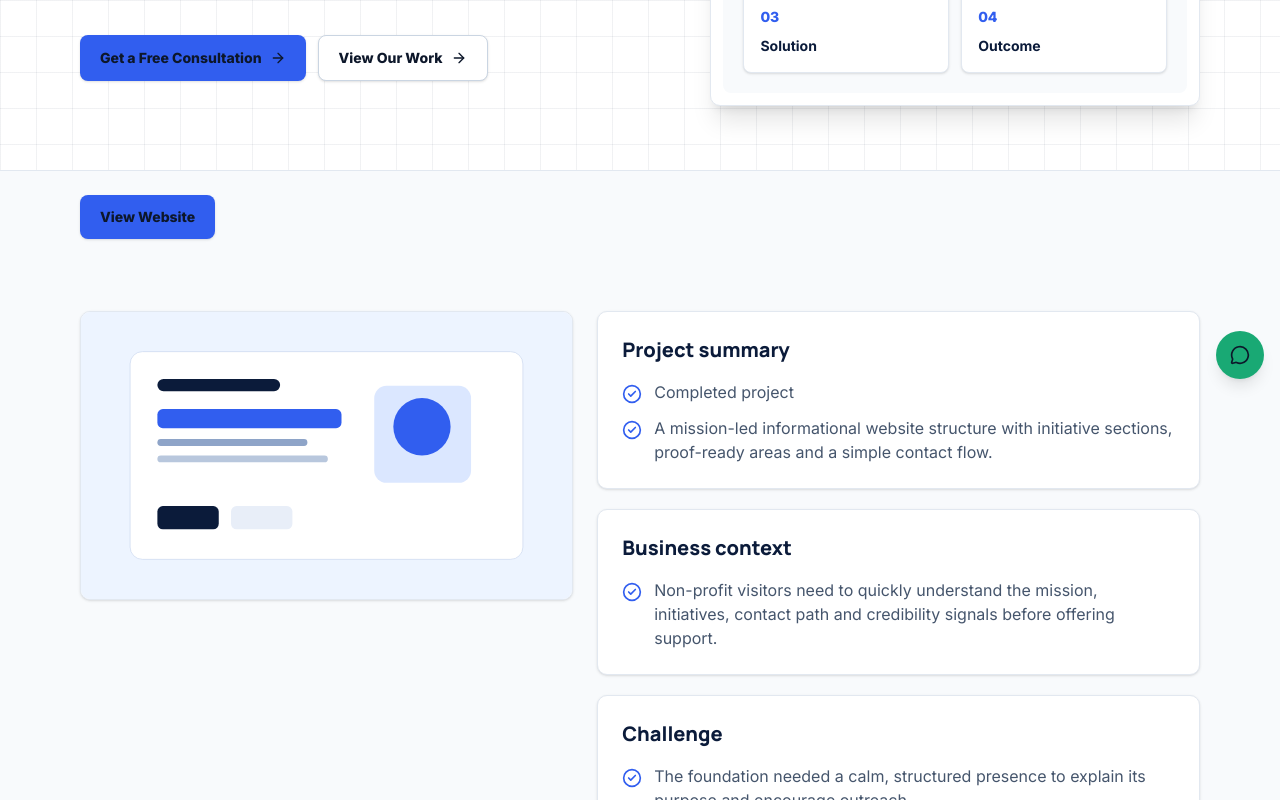
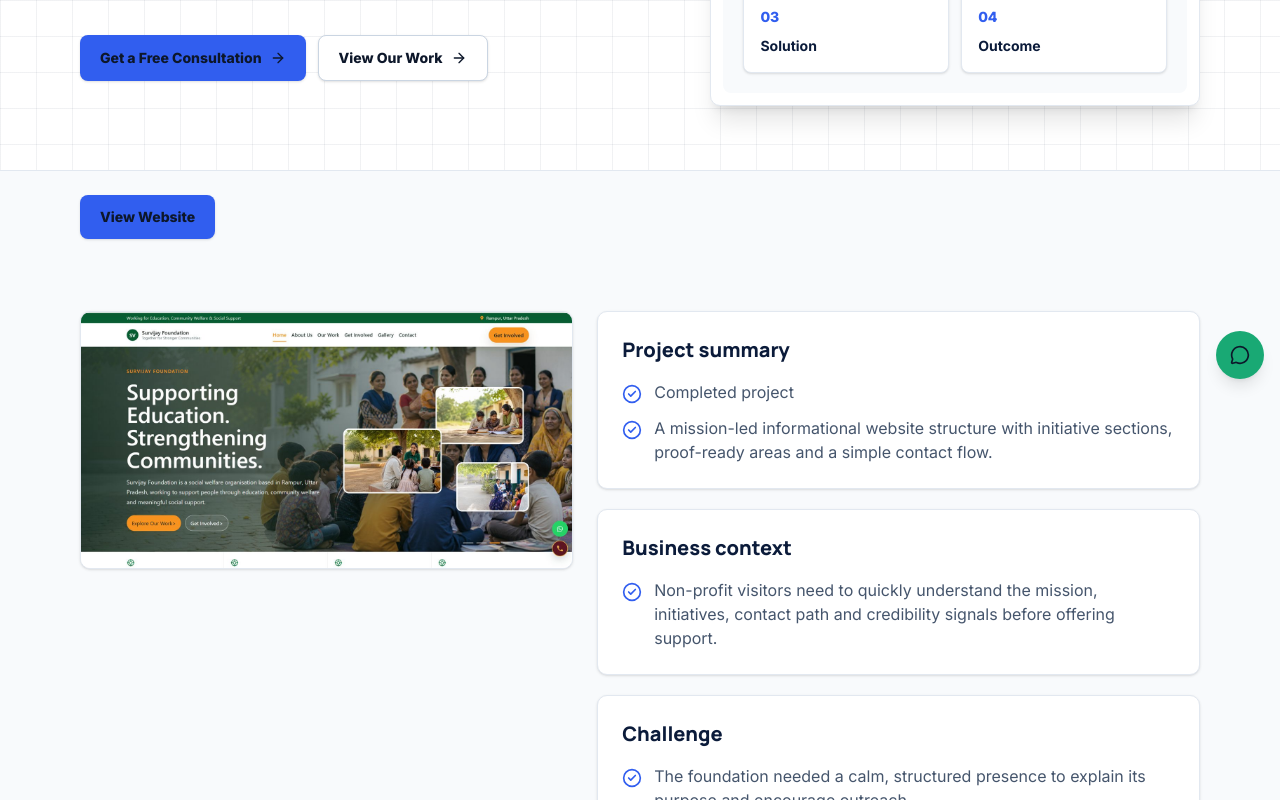
Before and after one commit to Rishabh90159/accelise, a Next.js app: page /case-studies/survijay-foundation in a window 1280 px wide. Shown: the part 405-1205 px from the top of the page. Built offline with nearby package versions, Linux system fonts and the light colour scheme.

Commit message:
add the image of the existing website.

```diff
--- a/app/case-studies/[slug]/page.tsx
+++ b/app/case-studies/[slug]/page.tsx
@@ -40,7 +40,13 @@ export default async function CaseStudyPage({ params }: { params: Promise<{ slug
       ) : null}
       <section className="section">
         <div className="container grid gap-6 lg:grid-cols-[0.9fr_1.1fr]">
-          <Image src={project.image} alt={`${project.name} main website screenshot`} width={900} height={540} className="rounded-lg border border-slate-200 bg-white shadow-sm" />
+          {project.liveUrl ? (
+            <a href={project.liveUrl} target="_blank" rel="noopener noreferrer" aria-label={`Visit the ${project.name} website`} className="block self-start overflow-hidden rounded-lg border border-slate-200 bg-white shadow-sm transition hover:shadow-lg">
+              <Image src={project.image} alt={`${project.name} main website screenshot`} width={900} height={540} className="h-auto w-full" />
+            </a>
+          ) : (
+            <Image src={project.image} alt={`${project.name} main website screenshot`} width={900} height={540} className="rounded-lg border border-slate-200 bg-white shadow-sm" />
+          )}
           <div className="grid gap-5">
             <ListBlock title="Project summary" items={[project.projectType, project.solution]} />
             <ListBlock title="Business context" items={[project.context]} />
--- a/components/site.tsx
+++ b/components/site.tsx
@@ -311,7 +311,13 @@ export function ProjectCards({ limit }: { limit?: number }) {
     <div className="grid gap-6 md:grid-cols-2">
       {visible.map((project) => (
         <article key={project.slug} className="overflow-hidden rounded-lg border border-slate-200 bg-white shadow-sm">
-          <Image src={project.image} alt={`${project.name} website screenshot`} width={720} height={420} className="h-56 w-full object-cover" />
+          {project.liveUrl ? (
+            <a href={project.liveUrl} target="_blank" rel="noopener noreferrer" aria-label={`Visit the ${project.name} website`} className="block overflow-hidden">
+              <Image src={project.image} alt={`${project.name} website screenshot`} width={720} height={420} className="h-56 w-full object-cover object-top transition duration-300 hover:scale-105" />
+            </a>
+          ) : (
+            <Image src={project.image} alt={`${project.name} website screenshot`} width={720} height={420} className="h-56 w-full object-cover" />
+          )}
           <div className="p-6">
             <p className="text-sm font-bold text-[#315eef]">{project.industry}</p>
             <p className="mt-1 text-xs font-extrabold uppercase tracking-[0.12em] text-slate-500">{project.projectType}</p>
--- a/lib/content.ts
+++ b/lib/content.ts
@@ -244,7 +244,7 @@ export const packages = [
 ];
 
 export const projects = [
-  { slug: 'survijay-foundation', name: 'Survijay Foundation', industry: 'Non-profit and community work', projectType: 'Completed project', image: '/images/project-foundation.svg', screenshots: ['/images/project-foundation.svg'], problem: 'The foundation needed a calm, structured presence to explain its purpose and encourage outreach.', context: 'Non-profit visitors need to quickly understand the mission, initiatives, contact path and credibility signals before offering support.', solution: 'A mission-led informational website structure with initiative sections, proof-ready areas and a simple contact flow.', architecture: ['Mission-focused homepage', 'Initiatives overview', 'About and trust content', 'Contact and support path'], features: ['Mission-led homepage', 'Initiative sections', 'Donation-ready CTA structure', 'Contact flow'], technology: ['Next.js', 'TypeScript', 'Tailwind CSS'], liveUrl: 'https://survijay-foundation.vercel.app/' },
+  { slug: 'survijay-foundation', name: 'Survijay Foundation', industry: 'Non-profit and community work', projectType: 'Completed project', image: '/images/project-survijay-foundation.jpg', screenshots: ['/images/project-survijay-foundation.jpg'], problem: 'The foundation needed a calm, structured presence to explain its purpose and encourage outreach.', context: 'Non-profit visitors need to quickly understand the mission, initiatives, contact path and credibility signals before offering support.', solution: 'A mission-led informational website structure with initiative sections, proof-ready areas and a simple contact flow.', architecture: ['Mission-focused homepage', 'Initiatives overview', 'About and trust content', 'Contact and support path'], features: ['Mission-led homepage', 'Initiative sections', 'Donation-ready CTA structure', 'Contact flow'], technology: ['Next.js', 'TypeScript', 'Tailwind CSS'], liveUrl: 'https://survijay-foundation.vercel.app/' },
   { slug: 'diagnostic-centre-website', name: 'Diagnostic Centre Website', industry: 'Healthcare services', projectType: 'Demo concept', image: '/images/project-diagnostics.svg', screenshots: ['/images/project-diagnostics.svg'], problem: 'Patients need quick access to services, timings, location and appointment contact from mobile devices.', context: 'Diagnostic centres must communicate clearly without overpromising medical outcomes, while keeping appointment actions visible.', solution: 'A service-first website concept with test categories, appointment prompts, map placement and click-to-call support.', architecture: ['Service overview', 'Test category pages', 'Home collection section', 'Appointment and map page'], features: ['Test categories', 'Appointment form', 'Map section', 'Responsive layout'], technology: ['Next.js', 'Static data', 'Accessible forms'], liveUrl: '' },
   { slug: 'photography-portfolio-website', name: 'Photography Portfolio Website', industry: 'Creative services', projectType: 'Demo concept', image: '/images/project-photo.svg', screenshots: ['/images/project-photo.svg'], problem: 'The photographer needed an owned portfolio structure beyond fast-moving social media posts.', context: 'Creative prospects want to inspect style, categories, availability and booking context before contacting a photographer.', solution: 'A gallery-focused portfolio with category browsing, service prompts and a booking enquiry path.', architecture: ['Hero gallery', 'Category galleries', 'About and style notes', 'Booking enquiry page'], features: ['Image-led portfolio', 'Shoot categories', 'Booking enquiry', 'SEO metadata'], technology: ['Next.js Image', 'Tailwind CSS', 'Static generation'], liveUrl: '' },
   { slug: 'farmwalk-premium-homepage-concept', name: 'Farmwalk Premium Homepage Concept', industry: 'Premium farm-stay and curated countryside experience', projectType: 'Demo concept', image: '/images/project-farmwalk.svg', screenshots: ['/images/project-farmwalk.svg'], problem: 'The concept needed a premium homepage direction that could make stays, experiences and enquiries feel curated.', context: 'A farm-stay concept needs to balance atmosphere with practical details such as stay types, activities, availability and enquiry steps.', solution: 'A refined homepage concept with stay storytelling, countryside experience blocks and a direct enquiry flow.', architecture: ['Experience-led homepage', 'Stay and activity sections', 'Gallery preview', 'Booking enquiry path'], features: ['Premium hero', 'Experience blocks', 'Trust sections', 'CTA flow'], technology: ['Next.js', 'Tailwind CSS', 'Component system'], liveUrl: '' },
```
Also changed, not shown: public/images/project-survijay-foundation.jpg (added).
